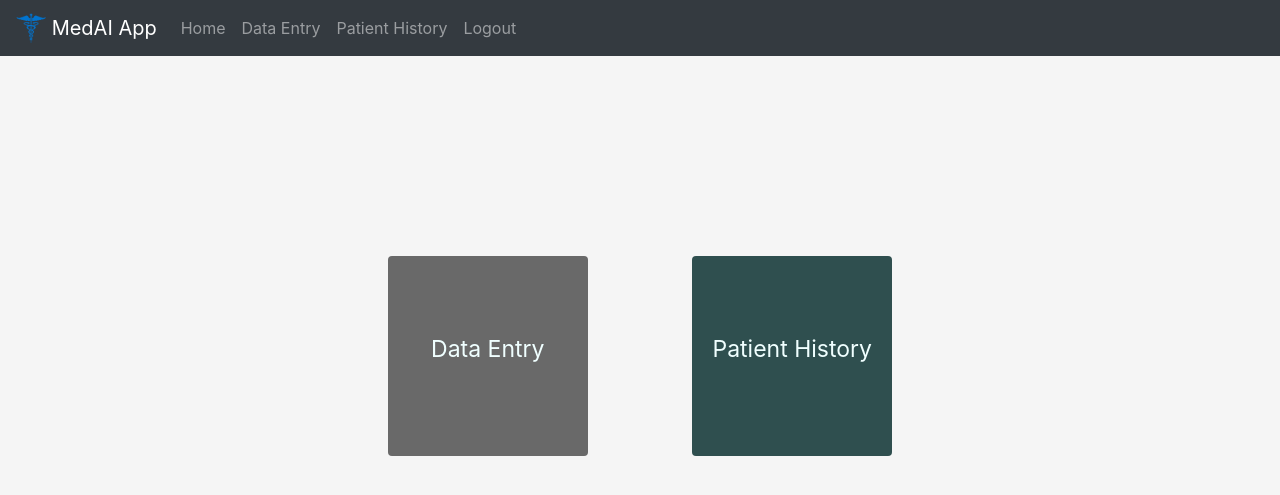
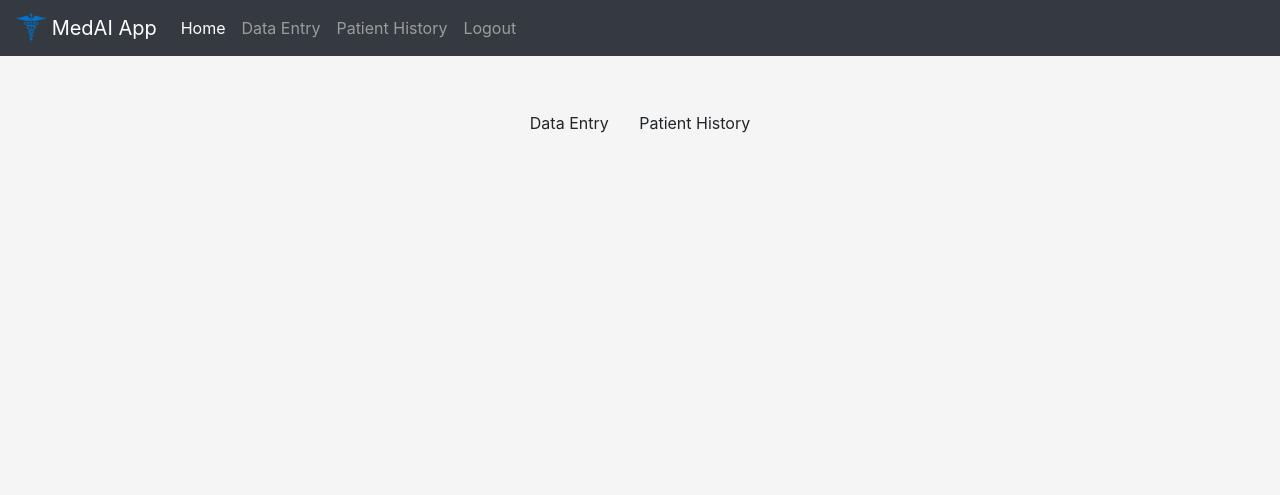
Before and after one commit to abdvc/FYP-MedAI, a Flask app: page /home in a window 1280 px wide. Shown: the top 495 px of the page. Run offline with Flask 2, Linux system fonts and the light colour scheme; the visitor is signed in with stand-in values (Sample User, id 1); some libraries are stand-ins or nearby versions.

Commit message:
Add files via upload

```diff
--- a/templates/base.html
+++ b/templates/base.html
@@ -4,7 +4,14 @@
     <link rel="stylesheet" href="../static/assets/dist/css/bootstrap.min.css">
     <meta charset="UTF-8">
     <meta name="viewport" content="width=device-width, initial-scale=1.0">
+    {% block head %}{% endblock %}
     <title>{% block title %}{% endblock %}</title>
+    {% set navigation_bar = [
+      ('/', 'home', 'Home'),
+      ('/entry', 'entry', 'Data Entry'),
+      ('/pathist', 'pathist', 'Patient History')
+    ] -%}
+    {% set active_page = active_page|default('home') -%}
 </head>
 <body>
     <!--Nav bar code-->
@@ -19,15 +26,10 @@
 
         <div class="collapse navbar-collapse" id="navbarSupportedContent">
           <ul class="navbar-nav mr-auto">
-            <li class="nav-item">
-              <a class="nav-link" href="#">Home</a>
-            </li>
-            <li class="nav-item">
-              <a class="nav-link" href="#">Data Entry</a>
-            </li>
-            <li class="nav-item">
-                <a class="nav-link" href="#">Patient History</a>
-            </li>
+            {% for href, id, caption in navigation_bar %}
+              <li{% if id == active_page %} class="nav-item active" {% else %} class="nav-item" {% endif
+              %}><a class="nav-link" href="{{ href|e }}">{{ caption|e }}</a></li>
+            {% endfor %}
             <li class="nav-item">
               <a class="nav-link" href="/logout">Logout</a>
           </li>
--- a/templates/home.html
+++ b/templates/home.html
@@ -1,5 +1,9 @@
 {% extends "base.html" %}
-{% block title %}Med AI Home{% endblock %}
+{% set active_page = "home" %}
+{% block head %}
+<link href="../static/css/home.css" rel="stylesheet">
+{% endblock %}
+{% block title %}Med AI | Home{% endblock %}
 {% block content %}
 <div class="container text-center">
     <div class="row">
@@ -17,40 +21,4 @@
         </div>
     </div>
 </div>
-
-<style>
-    .btn-squared-default-plain
-    {
-        width: 200px !important;
-        height: 200px !important;
-        font-size: 23px;
-        color: #F0FFFF;
-    }
-
-    .btn-patient
-    {
-        background-color: #2F4F4F;
-    }
-
-    .btn-data
-    {
-        background-color: #696969;
-    }
-
-    .btn-squared-default-plain:hover
-    {
-        border: 0px solid white;
-    }
-
-    .btn-space
-    {
-        margin-right: 50px;
-        margin-left: 50px;
-    }
-
-    .center-elements
-    {
-        margin-top: 200px;
-    }
-</style>
 {% endblock %}
```
Also changed, not shown: templates/entry.html (added, +21 -0 lines), templates/login.html (+0 -16 lines), templates/pathist.html (added, +50 -0 lines).
